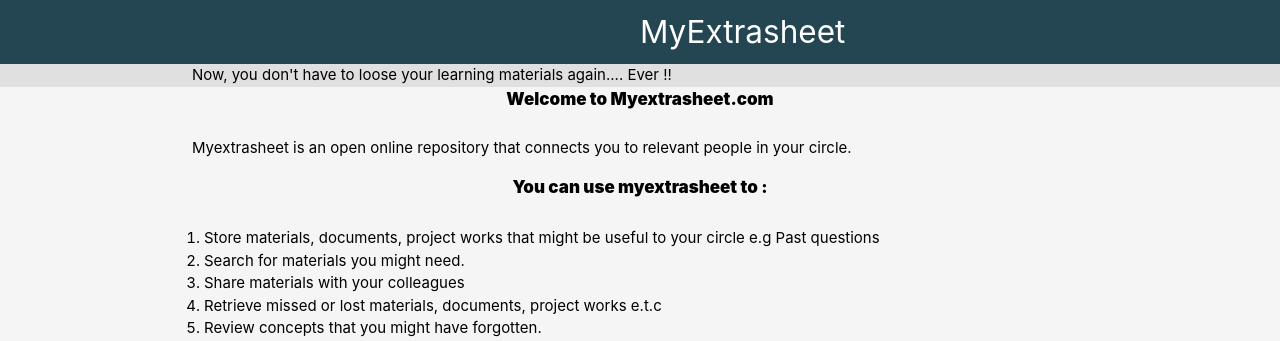
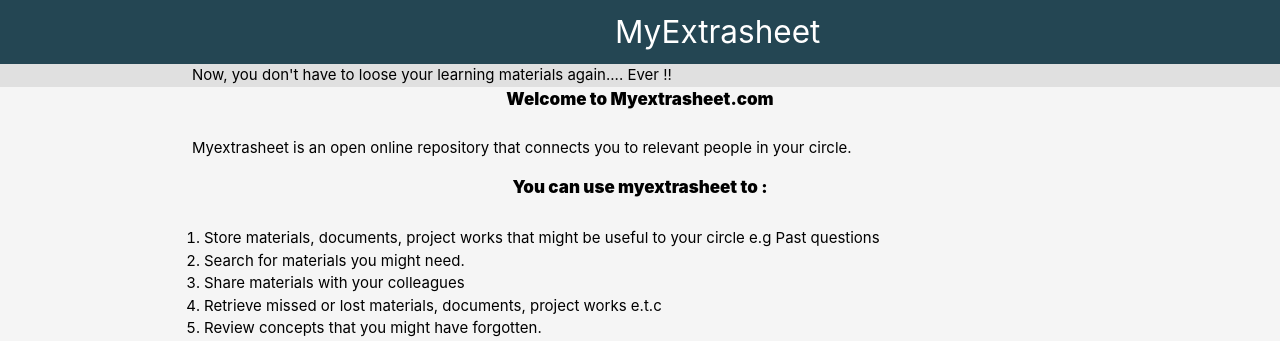
Before and after one commit to Bamimore-Tomi/extrasheet, a Flask app: page / in a window 1280 px wide. Shown: the top 341 px of the page. Run offline with Flask 2, Linux system fonts and the light colour scheme.

Commit message:
Update new.css
done

```diff
--- a/extrasheet/static/new.css
+++ b/extrasheet/static/new.css
@@ -6,7 +6,9 @@
 
 }
 
-
+a.headdd {
+margin-left: -25px;
+}
 
 .navbarr {
 background: #244653;
```
